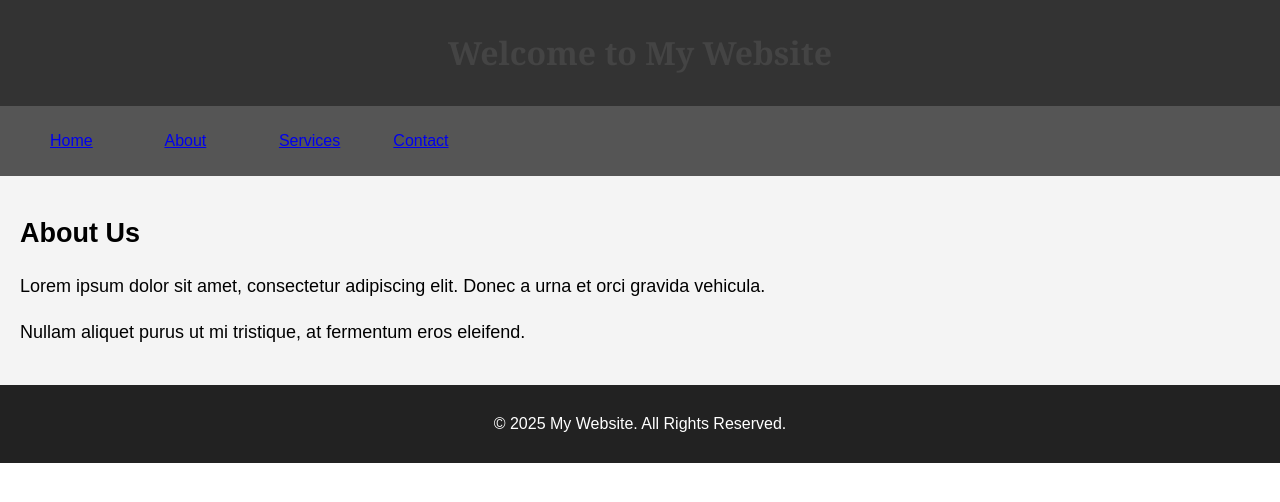
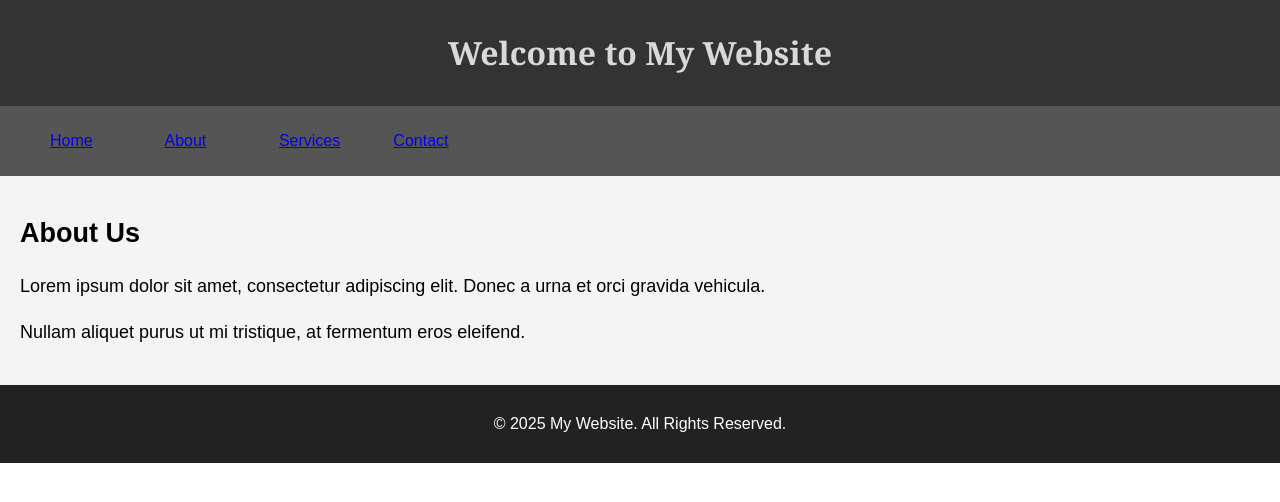
Before and after one commit to Sumith-Roshan/IntroductionToCSS, a plain HTML site: page index.html in a window 1280 px wide. Drawn offline with Linux system fonts and the light colour scheme.

Commit message:
Update styles.css

```diff
--- a/styles.css
+++ b/styles.css
@@ -46,7 +46,7 @@ li {
 h1 {
     text-align: center;
     font-family: 'Georgia', serif;
-    color: #444;
+    color: #d9d9d9;
 }
 
 /* Style paragraphs */
```
